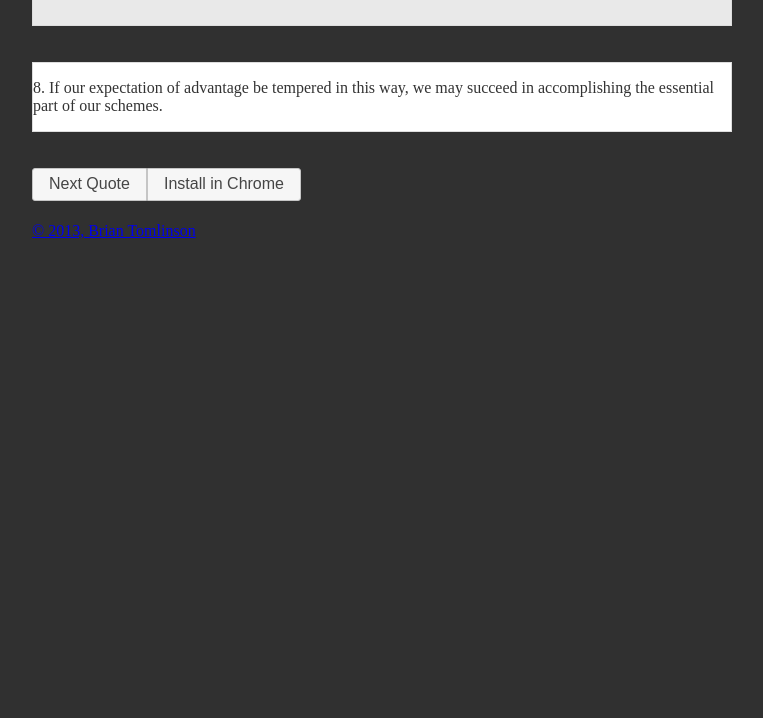
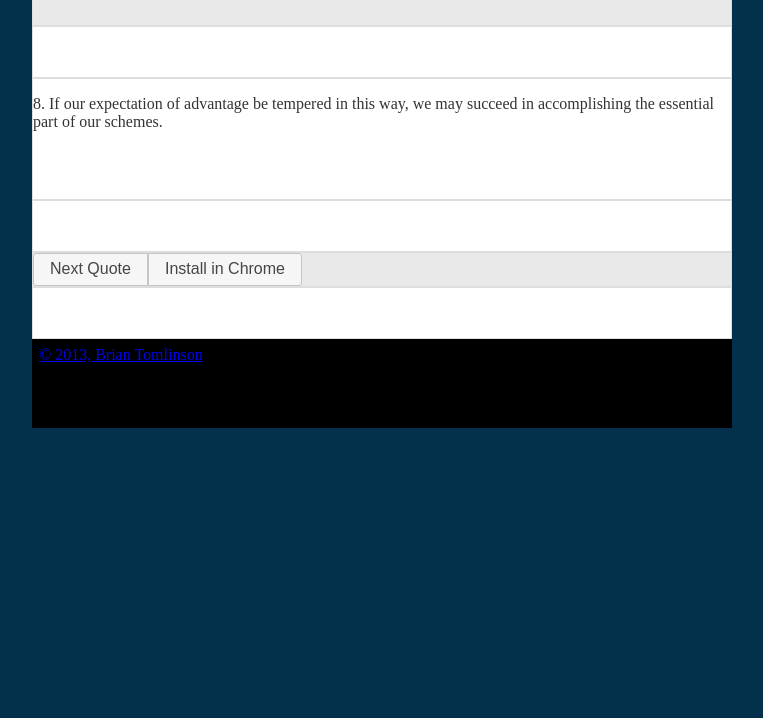
Before and after one commit to darthlukan/ArtOfWarQuotesWeb, a plain HTML site: page index.html in a window 1280 px wide. Shown: the part 82-800 px from the top of the page, without its empty margins (258-1021 px from the left). Drawn offline with nearby package versions, Linux system fonts and the light colour scheme.

Commit message:
changed themes so that it looks more like my base site, added styling to ensure that everything fits properly.

```diff
--- a/css/styles.css
+++ b/css/styles.css
@@ -9,8 +9,31 @@
  */
 
 body {
-	background: #303030;
+	background: #03314B;
 	width: 700px;
 	margin-left: auto;
 	margin-right: auto;
 }
+
+#block {
+    height: 50px;
+}
+
+#quotesC {
+    height: 120px;
+}
+
+#buttons {
+    width: 420px;
+    margin-left: auto;
+    margin-right: auto;
+}
+
+#footer {
+    display: block;
+    height: 75px;
+    background: #000000;
+    padding: 1%;
+    margin-left: auto;
+    margin-right: auto;
+}
--- a/index.html
+++ b/index.html
@@ -3,7 +3,7 @@
   <head>
     <title>Art Of War Quotes</title>
 
-    <link rel="stylesheet" type="text/css" href="http://code.jquery.com/ui/1.10.1/themes/smoothness/jquery-ui.min.css"/>
+    <link rel="stylesheet" type="text/css" href="http://code.jquery.com/ui/1.10.1/themes/dot-luv/jquery-ui.min.css"
     <link rel="canonical" href="https://chrome.google.com/webstore/detail/art-of-war-quotes/beelflngojkhjadenapibcpfnejoebdm"/>
     <script type="text/javascript" src="http://code.jquery.com/jquery-1.9.1.min.js"></script>
     <script type="text/javascript" src="http://code.jquery.com/ui/1.10.1/jquery-ui.min.js"></script>
@@ -19,30 +19,37 @@
       <div class="ui-widget-header" id="quotesH">
 
       </div>
+      <div class="ui-widget-content" id="block">
 
-      <br/>
-      <br/>
-
+      </div>
       <div class="ui-widget-content" id="quotesC">
 
       </div>
+      <div class="ui-widget-content" id="block">
 
-      <div class="ui-widget" id="buttons">
-	      <br/>
-	      <br/>
-	      <input class="ui-button" type="button" id="next" value="Next Quote" title="Get the next quote!" onclick="app.showQuotes()"/>
-	      <input class="ui-button" type="button" id="get" value="Install in Chrome" title="Install this extension from the Chrome Web Store!" />
-	      <br/>
-	      <br/>
-	      <br/>
       </div>
+      <div class="ui-widget-header" id="button-container">
+          <div class="ui-widget" id="buttons">
+            <input class="ui-button" type="button" id="next" value="Next Quote" title="Get the next quote!" onclick="app.showQuotes()"/>
+            <input class="ui-button" type="button" id="get" value="Install in Chrome" title="Install this extension from the Chrome Web Store!" />
+          </div>
+      </div>
+      <div class="ui-widget-content" id="block">
 
-      <div class="ui-widget-footer" id="foot">
+      </div>
+      <div class="ui-widget-footer" id="footer">
         <a href="http://brianctomlinson.com">&copy; 2013, Brian Tomlinson</a>
         <br/>
         <br/>
-        <script src="https://apis.google.com/js/plusone.js"></script>
-        <g:plus action="share" annotation="inline" expandTo="bottom"></g:plus>
+        <div class="g-plusone" data-annotation="inline" data-width="300">
+        <script type="text/javascript">
+            // Google is kind enough to asynchronously load the G+ button
+            (function() {
+                var po = document.createElement('script'); po.type = 'text/javascript'; po.async = true;
+                po.src = 'https://apis.google.com/js/plusone.js';
+                var s = document.getElementsByTagName('script')[0]; s.parentNode.insertBefore(po, s);
+            })();
+        </script>
       </div>
 
     </div>
```
